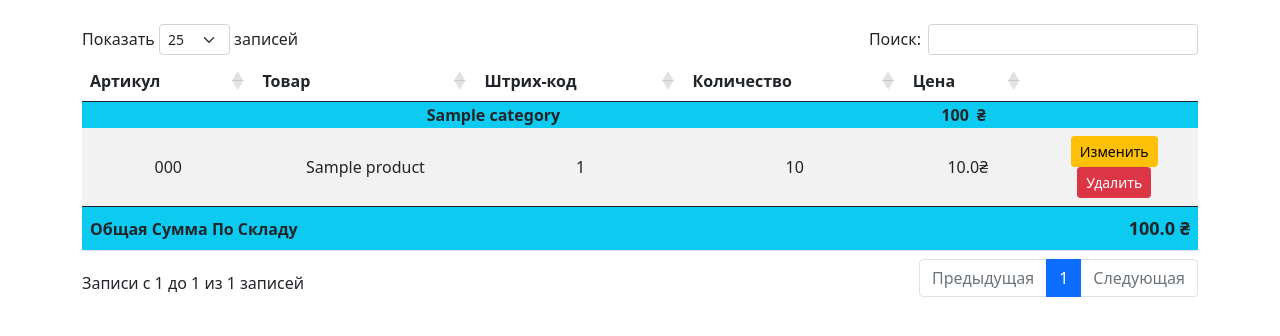
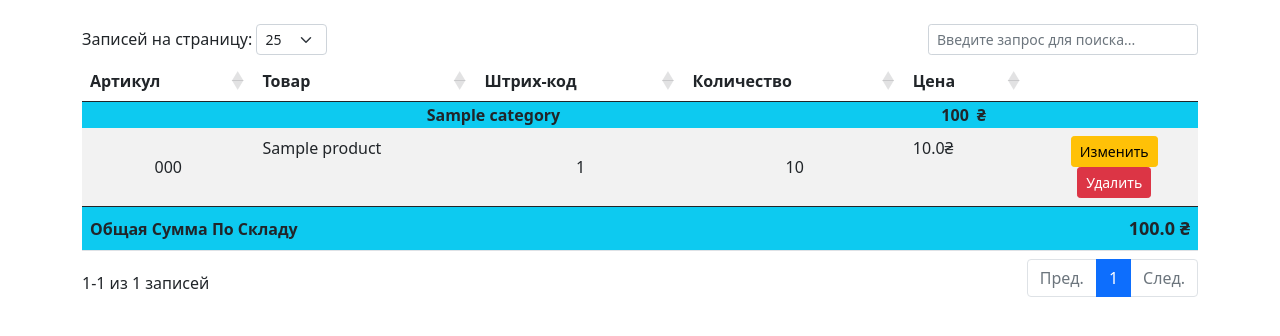
Before and after one commit to NightCourier/inventory-control-system, a Django app: a page that uses templates/index.html in a window 1280 px wide. Shown: the part 56-392 px from the top of the page. Run offline with Django 3.2, Linux system fonts and the light colour scheme; tables that the repository leaves empty hold one stand-in row (values such as "Sample post"); some libraries are stand-ins or nearby versions.

Commit message:
reformatting v.2, Den please ne udaliai

```diff
--- a/src/ics/urls.py
+++ b/src/ics/urls.py
@@ -2,5 +2,5 @@ from django.urls import path
 from ics.views import ProductListView
 
 urlpatterns = [
-    path('<slug:slug>/<str:name>', ProductListView.as_view(), name="home")# item_by_category
+    path('<slug:slug>/<str:name>', ProductListView.as_view(), name="home")
 ]
--- a/templates/ics/table.html
+++ b/templates/ics/table.html
@@ -19,10 +19,10 @@
             <tr>
                 <td>{{ item.product_type }}</td>
                 <td>{{ item.vendor_code }}</td>
-                <td>{{ item.name }}</td>
+                <td class="cntr">{{ item.name }}</td>
                 <td>{{ item.bar_code }}</td>
                 <td>{{ item.amount }}</td>
-                <td>{{ item.price }}<span>&#8372</span></td>
+                <td class="cntr">{{ item.price }}<span>&#8372</span></td>
                 <td>
                     <a href="#" class="btn btn-warning btn-sm" role="button"
                        aria-pressed="true">Изменить</a>
--- a/templates/index.html
+++ b/templates/index.html
@@ -67,7 +67,7 @@
 <script type="text/javascript">
 	var data_table = '#inventory_table';
 	$(data_table).ready(function () {
-		$('.dataTables_filter input[type="search"]').css(
+		$('.dataTables_filter input[type="search"]').attr('placeholder', 'Введите запрос для поиска...').css(
 			{'width': '270px', 'display': 'inline-block'}
 		);
 	});
@@ -80,9 +80,9 @@
 			language:
 				{
 					"processing": "Подождите...",
-					"search": "Поиск:",
-					"lengthMenu": "Показать _MENU_ записей",
-					"info": "Записи с _START_ до _END_ из _TOTAL_ записей",
+					"search": "",
+					"lengthMenu": "Записей на страницу: _MENU_",
+					"info": "_START_-_END_ из _TOTAL_ записей",
 					"infoEmpty": "Записи с 0 до 0 из 0 записей",
 					"infoFiltered": "(отфильтровано из _MAX_ записей)",
 					"loadingRecords": "Загрузка записей...",
@@ -90,8 +90,8 @@
 					"emptyTable": "В таблице отсутствуют данные",
 					"paginate": {
 						"first": "Первая",
-						"previous": "Предыдущая",
-						"next": "Следующая",
+						"previous": "Пред.",
+						"next": "След.",
 						"last": "Последняя"
 					},
 					"aria": {
```
